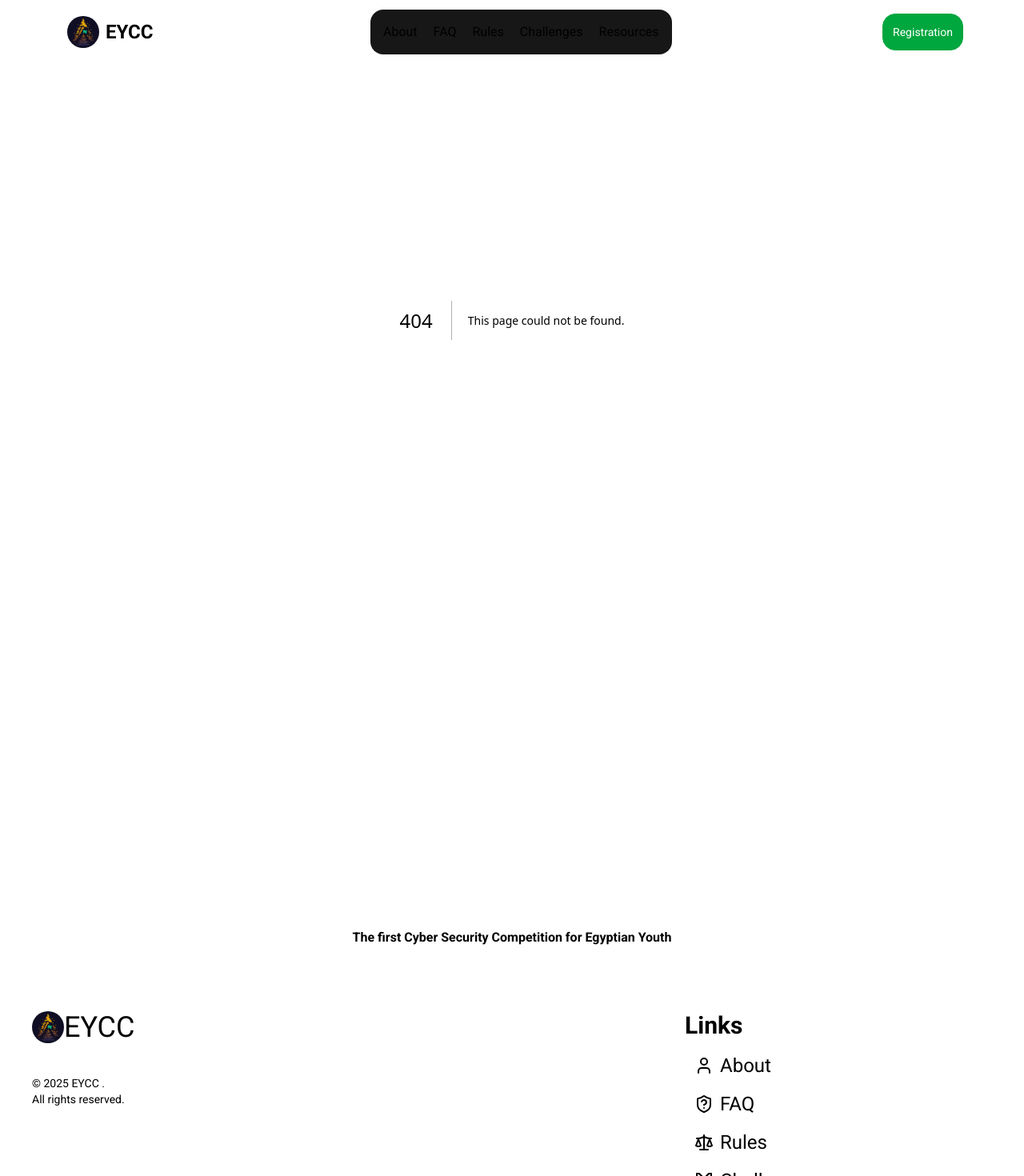
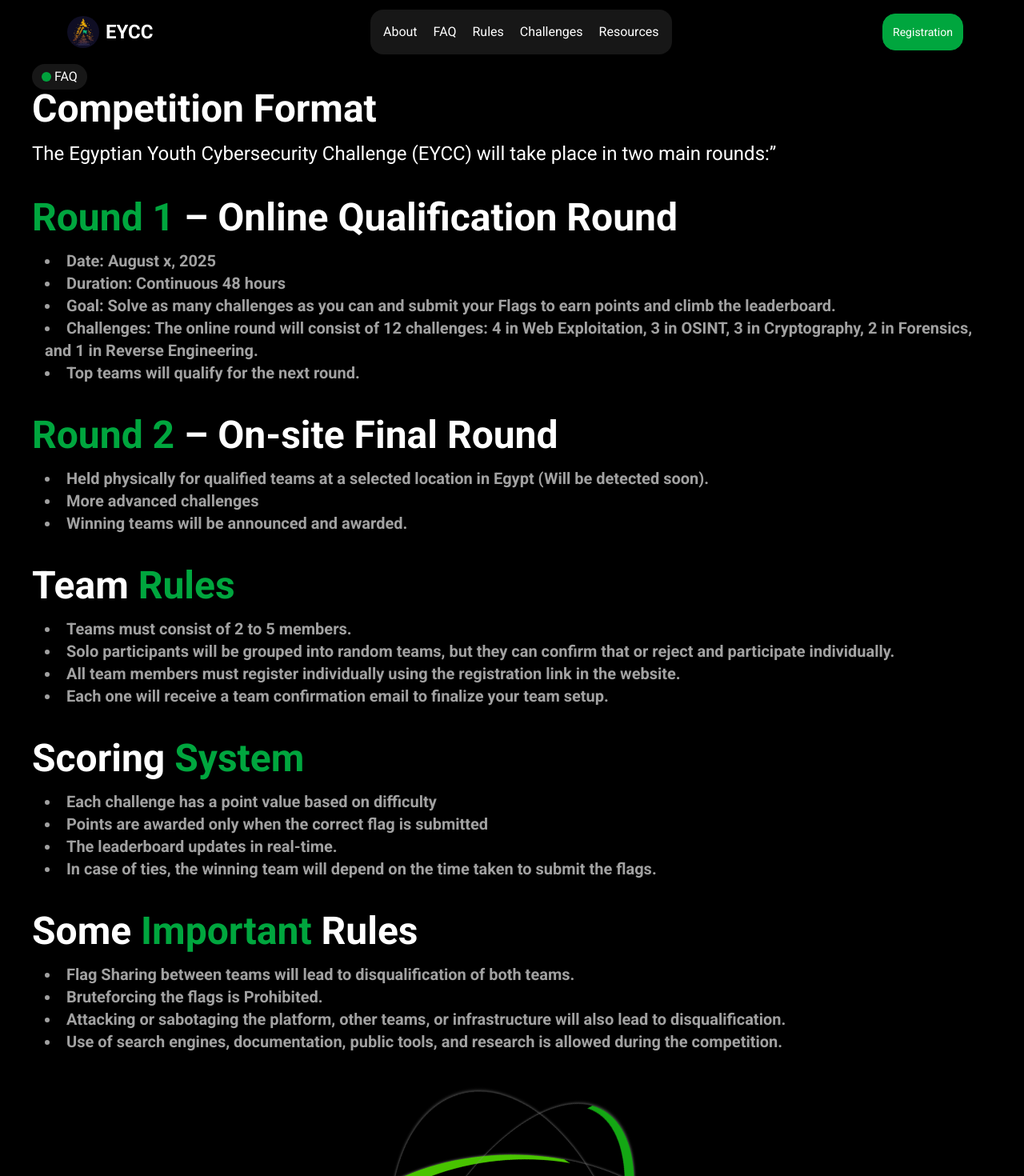
Before and after one commit to ibrahimwael951/EYCC, a Next.js app: page /Rules in a window 1280 px wide. Before the commit this address had no page. Shown: the top 1470 px of the page at 80% size. Built offline with nearby package versions, Linux system fonts and the light colour scheme.

Commit message:
add ruls page

```diff
--- /dev/null
+++ b/src/app/Rules/page.tsx
@@ -0,0 +1,11 @@
+import Competition_Format from "@/components/Rules/Competition_Format";
+import Team_Rules from "@/components/Rules/Team_Rules";
+
+export default function Page() {
+  return (
+    <section className="min-h-screen px-5 lg:px-10 2xl:px-20 mt-20">
+      <Competition_Format />
+      <Team_Rules/>
+    </section>
+  );
+}
--- /dev/null
+++ b/src/components/Rules/Competition_Format.tsx
@@ -0,0 +1,62 @@
+"use client";
+import React from "react";
+import { motion } from "framer-motion";
+import { FadeLeft, ViewPort } from "@/animation/Animations";
+
+const Competition_Format = () => {
+  return (
+    <section>
+      <motion.div
+        {...FadeLeft}
+        {...ViewPort}
+        className="flex items-center gap-1 bg-neutral-900 w-fit px-3 py-1 rounded-2xl "
+      >
+        <div className="w-3 h-3 animate-pulse bg-green-600 rounded-full " />
+        FAQ
+      </motion.div>
+      <h1 className="text-4xl md:text-5xl font-semibold mb-4">
+        Competition Format
+      </h1>
+      <p className="text-2xl mb-10">
+        The Egyptian Youth Cybersecurity Challenge (EYCC) will take place in two
+        main rounds:”
+      </p>
+      <div className="my-10">
+        <h1 className="text-4xl md:text-5xl font-semibold mb-4">
+          <span className="text-green-600"> Round 1 </span> – Online
+          Qualification Round
+        </h1>
+        <ul className="list-inside list-disc md:ml-4 text-xl font-bold text-neutral-400">
+          <li>Date: August x, 2025</li>
+          <li>Duration: Continuous 48 hours</li>
+          <li>
+            Goal: Solve as many challenges as you can and submit your Flags to
+            earn points and climb the leaderboard.
+          </li>
+          <li>
+            Challenges: The online round will consist of 12 challenges: 4 in Web
+            Exploitation, 3 in OSINT, 3 in Cryptography, 2 in Forensics, and 1
+            in Reverse Engineering.
+          </li>
+          <li>Top teams will qualify for the next round.</li>
+        </ul>
+      </div>
+      <div className="my-10">
+        <h1 className="text-4xl md:text-5xl font-semibold mb-4">
+          <span className="text-green-600"> Round 2 </span> – On-site Final
+          Round
+        </h1>
+        <ul className="list-inside list-disc md:ml-4 text-xl font-bold text-neutral-400">
+          <li>
+            Held physically for qualified teams at a selected location in Egypt
+            (Will be detected soon).
+          </li>
+          <li>More advanced challenges</li>
+          <li>Winning teams will be announced and awarded.</li>
+        </ul>
+      </div>
+    </section>
+  );
+};
+
+export default Competition_Format;
--- /dev/null
+++ b/src/components/Rules/Team_Rules.tsx
@@ -0,0 +1,64 @@
+import React from "react";
+
+const Team_Rules = () => {
+  return (
+    <section>
+      <div className="my-10">
+        <h1 className="text-4xl md:text-5xl font-semibold mb-4">
+          Team <span className="text-green-600"> Rules </span>{" "}
+        </h1>
+        <ul className="list-inside list-disc md:ml-4 text-xl font-bold text-neutral-400">
+          <li>Teams must consist of 2 to 5 members.</li>
+          <li>
+            Solo participants will be grouped into random teams, but they can
+            confirm that or reject and participate individually.
+          </li>
+          <li>
+            All team members must register individually using the registration
+            link in the website.
+          </li>
+          <li>
+            Each one will receive a team confirmation email to finalize your
+            team setup.
+          </li>
+        </ul>
+      </div>
+      <div className="my-10">
+        <h1 className="text-4xl md:text-5xl font-semibold mb-4">
+          Scoring <span className="text-green-600"> System </span>{" "}
+        </h1>
+        <ul className="list-inside list-disc md:ml-4 text-xl font-bold text-neutral-400">
+          <li>Each challenge has a point value based on difficulty</li>
+          <li>Points are awarded only when the correct flag is submitted</li>
+          <li>The leaderboard updates in real-time.</li>
+          <li>
+            In case of ties, the winning team will depend on the time taken to
+            submit the flags.
+          </li>
+        </ul>
+      </div>
+      <div className="my-10">
+        <h1 className="text-4xl md:text-5xl font-semibold mb-4">
+          Some <span className="text-green-600"> Important</span> Rules
+        </h1>
+        <ul className="list-inside list-disc md:ml-4 text-xl font-bold text-neutral-400">
+          <li>
+            Flag Sharing between teams will lead to disqualification of both
+            teams.
+          </li>
+          <li>Bruteforcing the flags is Prohibited.</li>
+          <li>
+            Attacking or sabotaging the platform, other teams, or infrastructure
+            will also lead to disqualification.
+          </li>
+          <li>
+            Use of search engines, documentation, public tools, and research is
+            allowed during the competition.
+          </li>
+        </ul>
+      </div>
+    </section>
+  );
+};
+
+export default Team_Rules;
```
